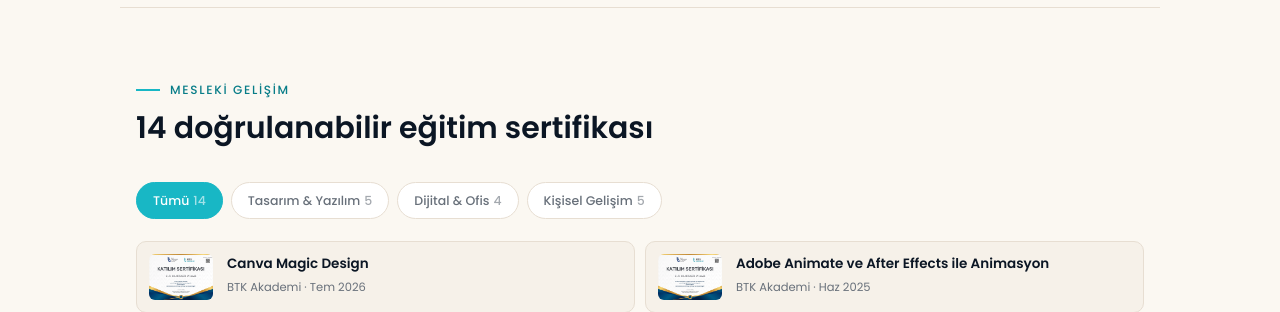
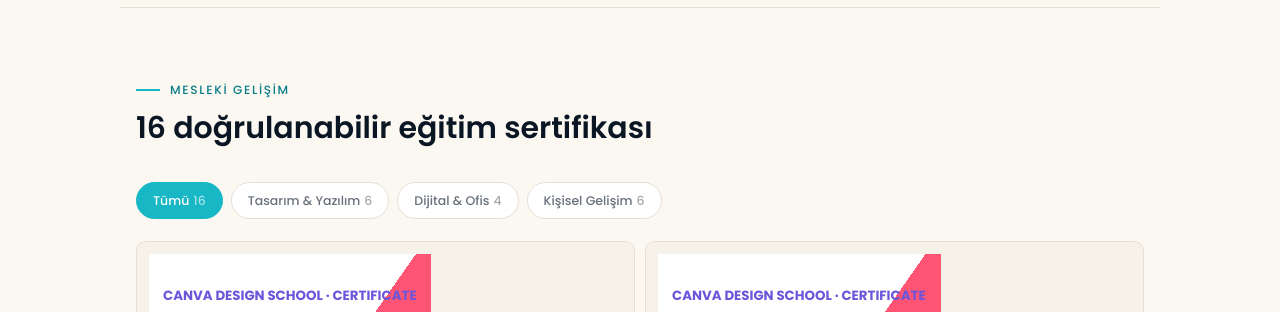
Before and after one commit to yesilpatates/elifhandeyilmaz-site, a plain HTML site: page elifhandeyilmaz-tam-site-paketi/index.html in a window 1280 px wide. Shown: the part 4470-4782 px from the top of the page. Drawn offline with Linux system fonts and the light colour scheme.

Commit message:
Add two Canva Design School certificates to professional development

```diff
--- a/elifhandeyilmaz-tam-site-paketi/index.html
+++ b/elifhandeyilmaz-tam-site-paketi/index.html
@@ -412,15 +412,17 @@ THE SOFTWARE IS PROVIDED "AS IS", WITHOUT WARRANTY OF ANY KIND, EXPRESS OR IMPLI
 
 <section class="ehy-section" id="gelisim">
   <div class="ehy-head-row">
-    <div><p class="ehy-eyebrow">Mesleki Gelişim</p><h2>14 doğrulanabilir eğitim sertifikası</h2></div>
+    <div><p class="ehy-eyebrow">Mesleki Gelişim</p><h2>16 doğrulanabilir eğitim sertifikası</h2></div>
   </div>
   <div class="ehy-filters" id="ehy-filters">
-    <button class="ehy-on" data-f="all">Tümü<em>14</em></button>
-    <button data-f="tasarim">Tasarım & Yazılım<em>5</em></button>
+    <button class="ehy-on" data-f="all">Tümü<em>16</em></button>
+    <button data-f="tasarim">Tasarım & Yazılım<em>6</em></button>
     <button data-f="dijital">Dijital & Ofis<em>4</em></button>
-    <button data-f="kisisel">Kişisel Gelişim<em>5</em></button>
+    <button data-f="kisisel">Kişisel Gelişim<em>6</em></button>
   </div>
   <div class="ehy-cert-grid" id="ehy-certs">
+    <div class="ehy-cert" data-c="tasarim" aria-label="Canva'nın Görsel Çalışma Seti ile Tanışın sertifikası, Canva Design School, 22 Kasım 2026"><div style="aspect-ratio:4/3;background:linear-gradient(125deg,#fff 0%,#fff 62%,#ff5474 62%,#ff5474 100%);display:flex;flex-direction:column;justify-content:center;padding:14px;color:#20202a;overflow:hidden"><small style="color:#6b55db;font-weight:700">CANVA DESIGN SCHOOL · CERTIFICATE</small><strong style="font-size:clamp(13px,1.5vw,20px);line-height:1.25;margin:12px 0">Canva'nın Görsel Çalışma Seti ile Tanışın</strong><small>Elif Handegül Yılmaz</small><small style="margin-top:10px">22.11.2026 · ID: b43b53</small></div><div><b>Canva'nın Görsel Çalışma Seti ile Tanışın</b><span>Canva Design School · Kas 2026</span></div></div>
+    <div class="ehy-cert" data-c="kisisel" aria-label="Öğretmenlere Yönelik Temel Bilgiler sertifikası, Canva Design School, 22 Kasım 2026"><div style="aspect-ratio:4/3;background:linear-gradient(125deg,#fff 0%,#fff 62%,#ff5474 62%,#ff5474 100%);display:flex;flex-direction:column;justify-content:center;padding:14px;color:#20202a;overflow:hidden"><small style="color:#6b55db;font-weight:700">CANVA DESIGN SCHOOL · CERTIFICATE</small><strong style="font-size:clamp(13px,1.5vw,20px);line-height:1.25;margin:12px 0">Öğretmenlere Yönelik Temel Bilgiler</strong><small>Elif Handegül Yılmaz</small><small style="margin-top:10px">22.11.2026 · ID: 138ef7</small></div><div><b>Öğretmenlere Yönelik Temel Bilgiler</b><span>Canva Design School · Kas 2026</span></div></div>
     <button type="button" class="ehy-cert" data-c="tasarim" data-certificate-src="assets/certificates/canva-magic-design-2026.webp" data-certificate-title="Canva Magic Design"><img src="assets/certificates/canva-magic-design-2026.webp" alt="Canva Magic Design sertifikası – BTK Akademi" loading="lazy"><div><b>Canva Magic Design</b><span>BTK Akademi · Tem 2026</span></div></button>
     <button type="button" class="ehy-cert" data-c="tasarim" data-certificate-src="assets/certificates/adobe-animate-after-effects-2025.webp" data-certificate-title="Adobe Animate ve After Effects ile Animasyon"><img src="assets/certificates/adobe-animate-after-effects-2025.webp" alt="Adobe Animate ve After Effects ile Animasyon sertifikası – BTK Akademi" loading="lazy"><div><b>Adobe Animate ve After Effects ile Animasyon</b><span>BTK Akademi · Haz 2025</span></div></button>
     <button type="button" class="ehy-cert" data-c="tasarim" data-certificate-src="assets/certificates/adobe-xd-ui-ux-2025.webp" data-certificate-title="Adobe XD ile UI–UX Tasarımı"><img src="assets/certificates/adobe-xd-ui-ux-2025.webp" alt="Adobe XD ile UI–UX Tasarımı sertifikası – BTK Akademi" loading="lazy"><div><b>Adobe XD ile UI–UX Tasarımı</b><span>BTK Akademi · Şub 2025</span></div></button>
```
